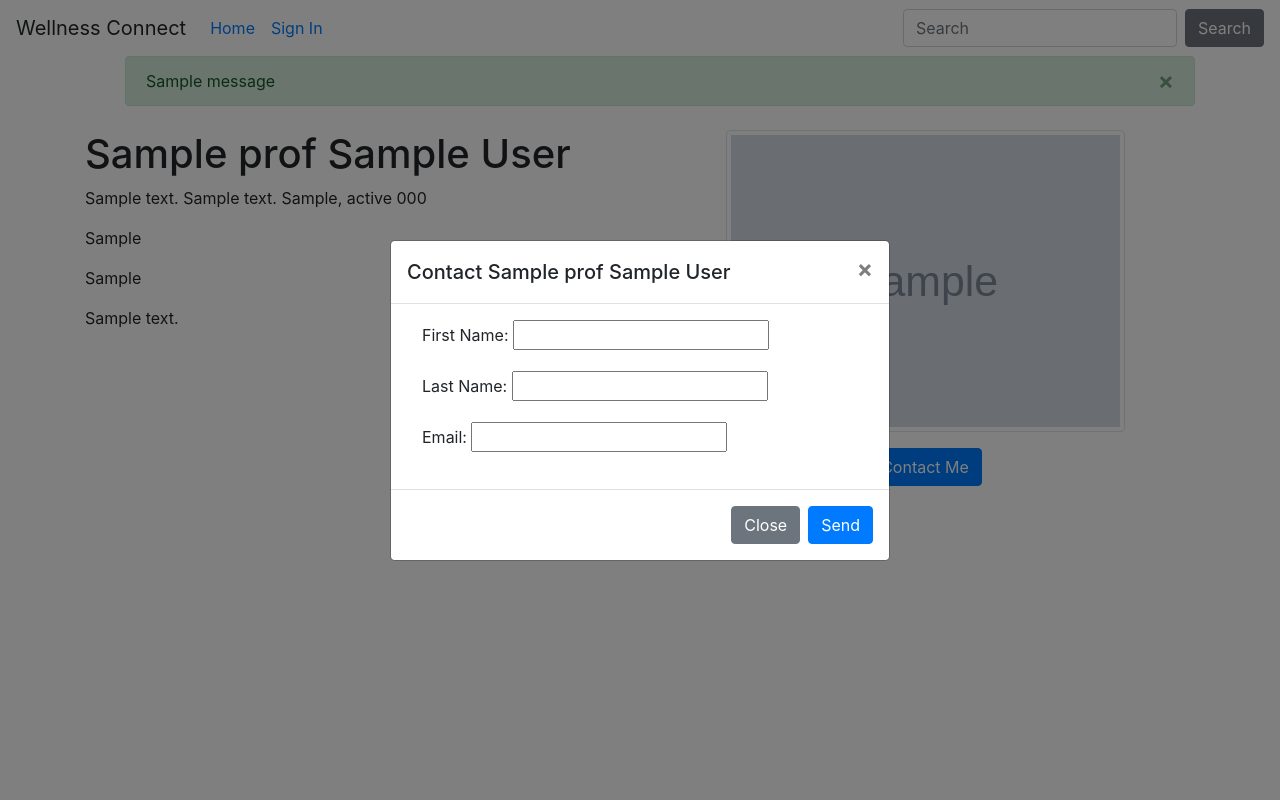
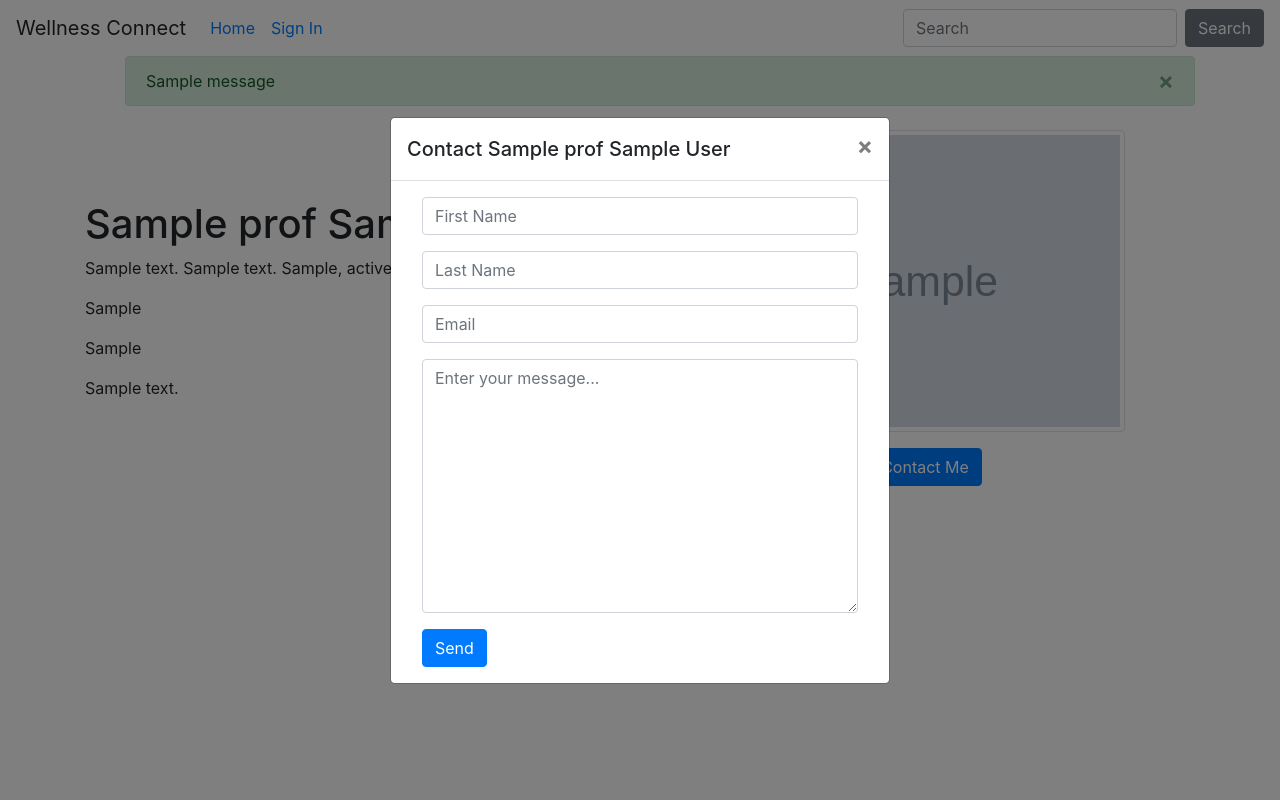
Before and after one commit to AGardell/WellnessConnectV1, a Django app: page /prof/1 in a window 1280 px wide, after a click on "Contact Me". Run offline with Django 3.2, Linux system fonts and the light colour scheme; tables that the repository leaves empty hold one stand-in row (values such as "Sample post"); grey boxes marked "Sample" are stand-in pictures; one stand-in notice (Sample message) is shown; some libraries are stand-ins or nearby versions.

Commit message:
update contact me form to no longer use AJAX

```diff
--- a/prof/forms.py
+++ b/prof/forms.py
@@ -4,3 +4,4 @@ class ContactForm(forms.Form):
     first_name = forms.CharField(label='First Name')
     last_name = forms.CharField(label='Last Name')
     email = forms.EmailField(label='Email')
+    message = forms.CharField(widget=forms.Textarea())
--- a/prof/static/prof/style.css
+++ b/prof/static/prof/style.css
@@ -5,3 +5,7 @@
 #prof-image {
     max-width: 70%;
 }
+
+#prof-image-column {
+    align-items: center;
+}
--- a/prof/templates/prof/detail.html
+++ b/prof/templates/prof/detail.html
@@ -1,12 +1,13 @@
 {% extends "search/base.html" %}
 {% load static %}
+{% load widget_tweaks %}
 
 {% block stylesheet %}
 <link rel="stylesheet" type="text/css" href="{% static 'prof/style.css' %}">
 {% endblock stylesheet %}
 
 {% block content %}
-<div class="row mt-4">
+<div id="prof-image-column" class="row mt-4">
     <div class="col-6">
         <h1>{{ prof.getFullName }}</h1>
         <p>{{ prof.getFullAddress }}</p>
@@ -20,7 +21,7 @@
             <img id="prof-image" src="{{ prof.profile_pic.url }}" alt="Image not found." class="img-fluid img-thumbnail mx-auto d-block">
         </div>
         {% endif %}
-        <div class="row  d-flex justify-content-center">
+        <div class="row d-flex justify-content-center">
             <button class="btn btn-primary mt-3" data-toggle="modal" data-target="#contact-prof-modal">
                 Contact Me
             </button>
@@ -39,13 +40,33 @@
               <div class="container">
                 <form id="contact-form" action="{% url 'prof:detail' prof.id %}" method="post">
                   {% csrf_token %}
-                  {{ contactForm.as_p }}
+                  <div class="form-group">
+                  {{ contactForm.first_name|add_class:"form-control"|attr:"placeholder:First Name" }}
+                  {% for error in contactForm.first_name.errors %}
+                      <p>{{ error }}</p>
+                  {% endfor %}
+                  </div>
+                  <div class="form-group">
+                    {{ contactForm.last_name|add_class:"form-control"|attr:"placeholder:Last Name" }}
+                    {% for error in contactForm.last_name.errors %}
+                        <p>{{ error }}</p>
+                    {% endfor %}
+                  </div>
+                  <div class="form-group">
+                    {{ contactForm.email|add_class:"form-control"|attr:"placeholder:Email" }}
+                    {% for error in contactForm.email.errors %}
+                        <p>{{ error }}</p>
+                    {% endfor %}
+                  </div>
+                  <div class="form-group">
+                    {{ contactForm.message|add_class:"form-control"|attr:"placeholder:Enter your message..." }}
+                    {% for error in contactForm.message.errors %}
+                        <p>{{ error }}</p>
+                    {% endfor %}
+                  </div>
+                  <button id='contact-form-submit' type="submit" class="btn btn-primary">Send</button>
                 </form>
               </div>
-            </div>
-            <div class="modal-footer">
-              <button type="button" class="btn btn-secondary" data-dismiss="modal">Close</button>
-              <button id='contact-form-submit' type="button" class="btn btn-primary">Send</button>
             </div>
           </div>
         </div>
--- a/prof/views.py
+++ b/prof/views.py
@@ -1,27 +1,28 @@
 from django.shortcuts import render
 from django.template import loader
 from django.http import HttpResponse, JsonResponse
+from django.contrib import messages
 from .forms import ContactForm
 
 from .models import WellnessProfessional
 # Create your views here.
 def Detail(request, prof_id):
+    professional = WellnessProfessional.objects.get(id=prof_id)
+
     if (request.method == 'POST'):
         contactForm = ContactForm(request.POST)
         if contactForm.is_valid():
-            response = HttpResponse("Message Sent!")
-            response.status_code = 200
-            return response
+            # response = HttpResponse("Message Sent!")
+            # response.status_code = 200
+            # return response
+            messages.success(request, 'Message Sent!')
         else:
-            response = HttpResponse(contactForm.as_p())
-            response.status_code = 400
-            return response
+            messages.error(request, 'Oops! Something went wrong, please try again!')
+    else:
+        contactForm = ContactForm()
 
-    else:
-        professional = WellnessProfessional.objects.get(id=prof_id)
-        contactForm = ContactForm()
-        context = {
-            'prof' : professional,
-            'contactForm': contactForm
-        }
-        return render(request, 'prof/detail.html', context)
+    context = {
+        'prof' : professional,
+        'contactForm': contactForm
+    }
+    return render(request, 'prof/detail.html', context)
--- a/search/static/search/script.js
+++ b/search/static/search/script.js
@@ -31,34 +31,34 @@ else if ($('navbar-search').is(':hidden')) {
 }
 
 // Make AJAX request to send email to wellness professional
-if ($('#contact-form-submit').length > 0)
-{
-    var csrfToken = getCookie('csrftoken');
+// if ($('#contact-form-submit').length > 0)
+// {
+//     var csrfToken = getCookie('csrftoken');
 
-    $('#contact-form-submit').click((e) => {
-        e.preventDefault();
-        var contactForm = $("#contact-form");
-        $.ajax({
-            beforeSend: function(xhr) {
-                if (!this.crossdomain) {
-                    xhr.setRequestHeader('X-CSRFToken', csrfToken);
-                    //alert('Token set!');
-                }
-            },
-            method: "POST",
-            url: contactForm.attr('action'),
-            data: contactForm.serialize(),
-            success: function (response) {
-                $("#contact-prof-modal").modal('hide');
-                alert('SUCCESS: ' + response.responseText);
-            },
-            error: function (response) {
-                console.log('FAILURE: ' + JSON.stringify(response));
-                $('#contact-form').html(response.responseText);
-            }
-        });
-    })
-};
+//     $('#contact-form-submit').click((e) => {
+//         e.preventDefault();
+//         var contactForm = $("#contact-form");
+//         $.ajax({
+//             beforeSend: function(xhr) {
+//                 if (!this.crossdomain) {
+//                     xhr.setRequestHeader('X-CSRFToken', csrfToken);
+//                     //alert('Token set!');
+//                 }
+//             },
+//             method: "POST",
+//             url: contactForm.attr('action'),
+//             data: contactForm.serialize(),
+//             success: function (response) {
+//                 $("#contact-prof-modal").modal('hide');
+//                 alert('SUCCESS: ' + response.responseText);
+//             },
+//             error: function (response) {
+//                 console.log('FAILURE: ' + JSON.stringify(response));
+//                 $('#contact-form').html(response.responseText);
+//             }
+//         });
+//     })
+// };
 
 // check to make sure passwords match on sign up page
 if($("#id_password, #id_retype_password").length > 0)
--- a/search/templates/search/base.html
+++ b/search/templates/search/base.html
@@ -30,7 +30,7 @@
                           My Profile
                         </a>
                         <div class="dropdown-menu" aria-labelledby="navbarDropdown">
-                            <h4 class="dropdown-item">Hello {{ request.user.first_name }}!</h4>
+                            <h4 class="dropdown-header">Hello {{ request.user.first_name }}!</h4>
                             <a class="dropdown-item" href="#">Edit My Profile</a>
                             <a class="dropdown-item" href="#">View My Team</a>
                             <a class="dropdown-item" href="#">View My Messages</a>
@@ -64,6 +64,13 @@
                         <span aria-hidden="true">&times;</span>
                     </button>
                 </div>
+                {% elif message.level == DEFAULT_MESSAGE_LEVELS.ERROR %}
+                <div class="alert alert-danger alert-dismissible fade show" role="alert">
+                    {{ message }}
+                    <button type="button" class="close" data-dismiss="alert" aria-label="Close">
+                        <span aria-hidden="true">&times;</span>
+                    </button>
+                </div>
                 {% endif %}
                 {% endfor %}
             </ul>
--- a/user/templates/user/login.html
+++ b/user/templates/user/login.html
@@ -6,7 +6,7 @@
     <p>Please enter your username and password below:</p>
 </div>
 <div class="row justify-content-center mt-3">
-    <form action="{% url 'search:index' %}" method="post">
+    <form action="{% url 'user:login' %}" method="post">
         {% csrf_token %}
         <div class="form-group">
             <input type="text" class="search-input form-control" name="username" id="username" placeholder="Username">
```
Also changed, not shown: user/views.py (+12 -2 lines).
